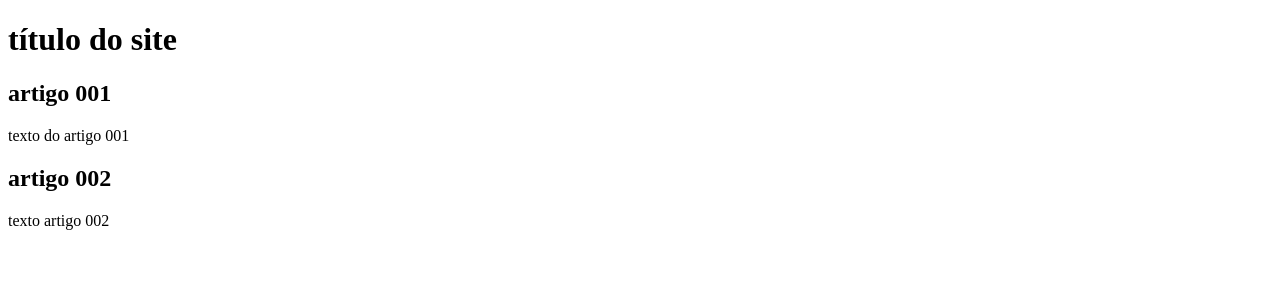
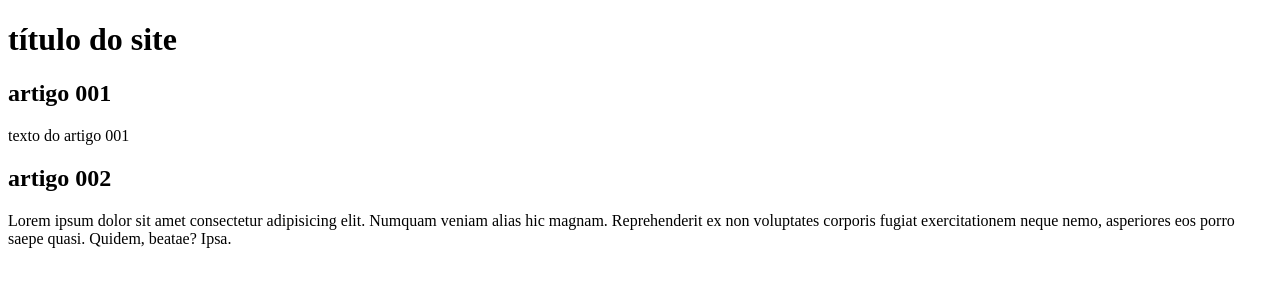
Before and after one commit to jessicawolfie/projeto-site, a plain HTML site: page index.html in a window 1280 px wide. Drawn offline with Linux system fonts and the light colour scheme.

Commit message:
add conteudo

```diff
--- a/index.html
+++ b/index.html
@@ -16,7 +16,7 @@
         </article>
         <article>
             <h2>artigo 002</h2>
-            <p>texto artigo 002</p>
+            <p>Lorem ipsum dolor sit amet consectetur adipisicing elit. Numquam veniam alias hic magnam. Reprehenderit ex non voluptates corporis fugiat exercitationem neque nemo, asperiores eos porro saepe quasi. Quidem, beatae? Ipsa.</p>
         </article>
     </main>
 </body>
```
